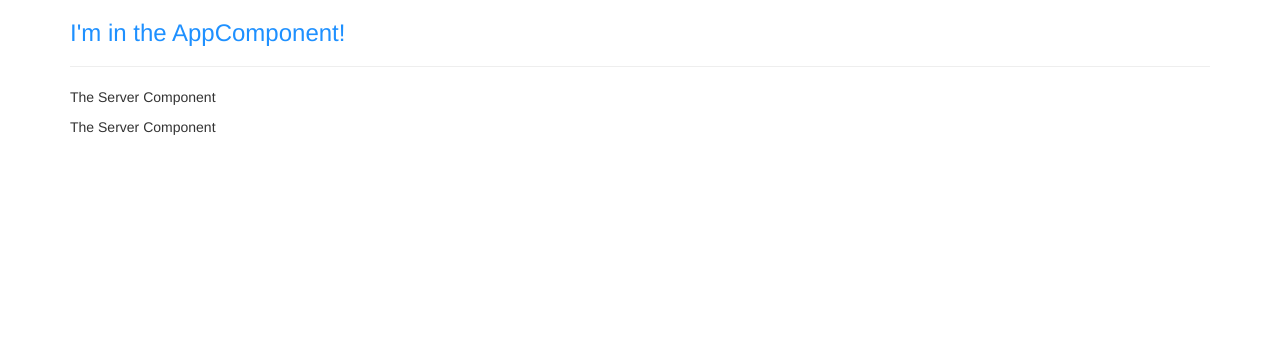
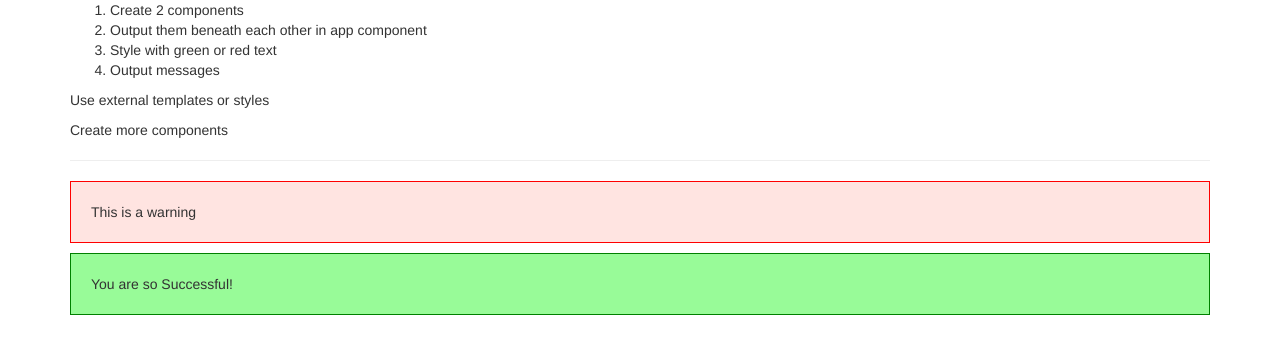
Before and after one commit to Matt658041/Angular-Learning, an Angular app: page / in a window 1280 px wide. Shown: the top 354 px of the page. Built offline with nearby package versions, Linux system fonts and the light colour scheme.

Commit message:
learning databinding

```diff
--- a/src/app/app.component.html
+++ b/src/app/app.component.html
@@ -1,11 +1,17 @@
 <div class="container">
     <div class="row">
         <div class="col-xs-12">
-            <h3>I'm in the AppComponent!</h3>
-        <hr>
-        <app-servers></app-servers>
-       <!--  <div app-servers></div> -->
-      <!--  <div class="app-servers"></div> -->
+            <ol>
+                <li>Create 2 components</li>
+                <li>Output them beneath each other in app component</li>
+                <li>Style with green or red text</li>
+                <li>Output messages</li>
+            </ol>
+            <p>Use external templates or styles</p>
+            <p>Create more components</p>
+            <hr>
+            <app-warning-alert></app-warning-alert>
+            <app-success-alert></app-success-alert>
         </div>
     </div>
 </div>
--- a/src/app/success-alert/success-alert.component.css
+++ b/src/app/success-alert/success-alert.component.css
@@ -0,0 +1,5 @@
+p  {
+    padding: 20px;
+    background-color: palegreen;
+    border: 1px solid green
+  }
--- a/src/app/success-alert/success-alert.component.html
+++ b/src/app/success-alert/success-alert.component.html
@@ -1 +1 @@
-<p>success-alert works!</p>
+<p>You are so Successful!</p>
--- a/src/app/warning-alert/warning-alert.component.ts
+++ b/src/app/warning-alert/warning-alert.component.ts
@@ -4,7 +4,15 @@ import { Component, OnInit } from '@angular/core';
   selector: 'app-warning-alert',
   template: `
   <p>This is a warning</p>`,
-  styleUrls: ['./warning-alert.component.css']
+  styles: [
+    `
+    p {
+      padding: 20px;
+      background-color: mistyrose;
+      border: 1px solid red
+    }
+    `
+  ]
 })
 export class WarningAlertComponent implements OnInit {
 
```
